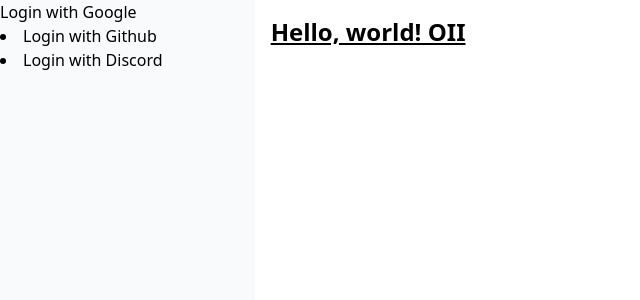
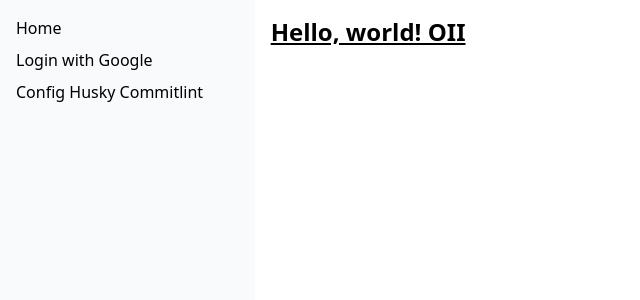
Before and after one commit to marcusgajozo/react19, a React (Vite) app: page / in a window 1280 px wide. Shown: the top 300 px of the page, without its empty margins (0-640 px from the left). Built offline with nearby package versions, Linux system fonts and the light colour scheme.

Commit message:
refactor(menu): organizes component

```diff
--- a/src/components/organisms/Menu.tsx
+++ b/src/components/organisms/Menu.tsx
@@ -3,12 +3,16 @@ import { NavLink } from "react-router";
 export const Menu = () => {
   return (
     <aside className="w-xs bg-gray-50">
-      <nav>
+      <nav className="flex flex-col gap-2 p-4">
+        <NavLink to="/" end>
+          Home
+        </NavLink>
         <NavLink to="/login-google" end>
           Login with Google
         </NavLink>
-        <li>Login with Github</li>
-        <li>Login with Discord</li>
+        <NavLink to="/config-husky-commitlint" end>
+          Config Husky Commitlint
+        </NavLink>
       </nav>
     </aside>
   );
```
